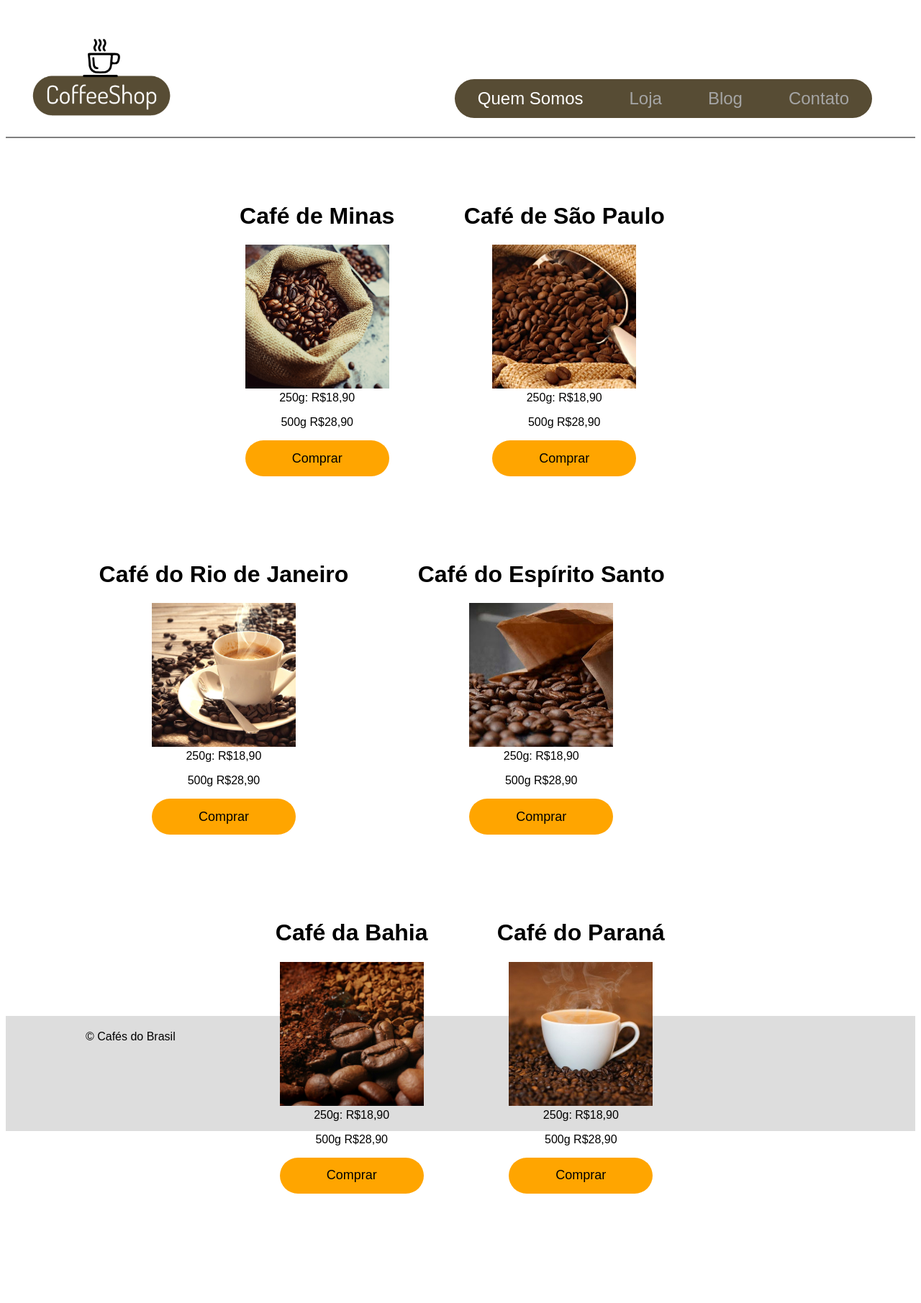
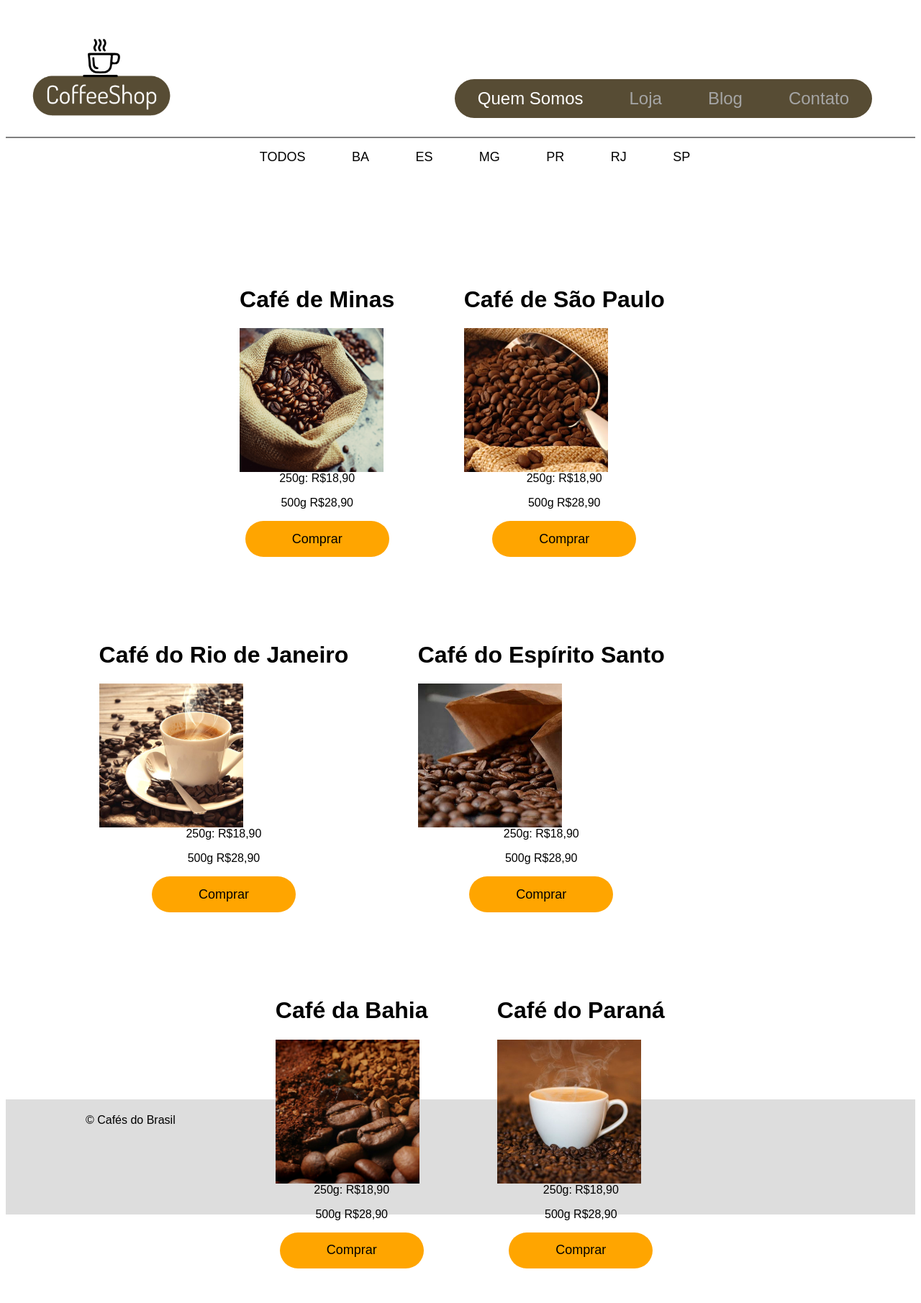
Before and after one commit to menezesmario/recode_pro, a PHP site: page / in a window 1280 px wide. Shown: the whole page at 72% size. Before the commit the page ends 1659 px from the top, so only its background shows below. Run offline with PHP 8.4, Linux system fonts and the light colour scheme.

Commit message:
filtro por categoria em produtos

```diff
--- a/javaScript/lojaUM-javaScript/css/style.css
+++ b/javaScript/lojaUM-javaScript/css/style.css
@@ -58,6 +58,23 @@ float: left;
   height: 2px;
 }
 
+.categorias {
+  height: 100px;
+
+}
+
+.lista-categorias {
+
+  text-align: center;
+  vertical-align: middle;
+}
+
+.categoria {
+  display: inline;
+  padding: 30px;
+  font-size: large;
+
+}
 
 .products-container {
   text-align: center;
@@ -86,6 +103,7 @@ float: left;
   object-fit: cover;
   object-position:
   center;
+  display: block;
 }
 
 .prod-resume {
--- a/javaScript/lojaUM-javaScript/index.html
+++ b/javaScript/lojaUM-javaScript/index.html
@@ -4,6 +4,7 @@
     <meta charset="UTF-8" />
     <meta name="viewport" content="width=device-width, initial-scale=1.0" />
     <title>CoffeeShop</title>
+    <script src="./js/script.js"></script>
     <link rel="stylesheet" href="./css/style.css" />
   </head>
   <body>
@@ -24,12 +25,24 @@
     </div>
     <div class="divisor"></div>
 
+    <div class="categorias">
+    <ul class="lista-categorias">
+      <li onclick="exibir_todos()" class="categoria">TODOS</li>
+      <li onclick="exibir_categoria('ba')" class="categoria">BA</li>
+      <li onclick="exibir_categoria('es')" class="categoria">ES</li>
+      <li onclick="exibir_categoria('mg')" class="categoria">MG</li>
+      <li onclick="exibir_categoria('pr')" class="categoria">PR</li>
+      <li onclick="exibir_categoria('rj')" class="categoria">RJ</li>
+      <li onclick="exibir_categoria('sp')" class="categoria">SP</li>
+    </ul>
+    </div>
+
     <div class="products-container">
       <div class="shop-row">
 
-          <div class="shop-column">
+          <div class="shop-column" id="sp">
           <h1>Café de São Paulo</h1>
-         <img src="./img/cafe-de-sao-paulo.jpg" alt="" /></a>
+         <img src="./img/cafe-de-sao-paulo.jpg" alt="" onclick="destaque(this)"></a>
           <div class="prod-resume">
             250g: R$18,90
             <p>500g R$28,90</p>
@@ -38,9 +51,9 @@
         </div>
 
 
-        <div class="shop-column">
+        <div class="shop-column" id="mg">
           <h1>Café de Minas</h1>
-          <img src="./img/cafe-de-minas.jpg" alt="" />
+          <img src="./img/cafe-de-minas.jpg" alt="" onclick="destaque(this)">
           <div class="prod-resume">
             250g: R$18,90
             <p>500g R$28,90</p>
@@ -49,9 +62,9 @@
         </div>
 
 
-        <div class="shop-column">
+        <div class="shop-column" id="es">
           <h1>Café do Espírito Santo</h1>
-          <img src="./img/cafe-do-espirito-santo.jpg" alt="" />
+          <img src="./img/cafe-do-espirito-santo.jpg" alt="" onclick="destaque(this)">
           <div class="prod-resume">
             250g: R$18,90
             <p>500g R$28,90</p>
@@ -62,9 +75,9 @@
 
       </div>
       <div class="shop-row">
-        <div class="shop-column">
+        <div class="shop-column" id="rj">
           <h1>Café do Rio de Janeiro</h1>
-          <img src="./img/cafe-do-rio-de-janeiro.jpg" alt="" />
+          <img src="./img/cafe-do-rio-de-janeiro.jpg" alt="" onclick="destaque(this)">
           <div class="prod-resume">
             250g: R$18,90
             <p>500g R$28,90</p>
@@ -73,18 +86,18 @@
         </div>
 
 
-        <div class="shop-column">
+        <div class="shop-column" id="pr">
           <h1>Café do Paraná</h1>
-          <img src="./img/cafe-do-parana.jpg" alt="" />
+          <img src="./img/cafe-do-parana.jpg" alt="" onclick="destaque(this)">
           <div class="prod-resume">
             250g: R$18,90
             <p>500g R$28,90</p>
           </div>
           <a href="./cafe-do-parana.html"><button style= cursor: pointer;>Comprar</button></a>
         </div>
-        <div class="shop-column">
+        <div class="shop-column" id="ba">
           <h1>Café da Bahia</h1>
-          <img src="./img/cafe-da-bahia.jpg" alt="" />
+          <img src="./img/cafe-da-bahia.jpg" alt="" onclick="destaque(this)">
           <div class="prod-resume">
             250g: R$18,90
             <p>500g R$28,90</p>
--- /dev/null
+++ b/javaScript/lojaUM-javaScript/js/script.js
@@ -0,0 +1,24 @@
+function exibir_categoria(categoria) {
+  let elementos = document.getElementsByClassName('shop-column');
+  console.log(elementos);
+  for (let i = 0; i < elementos.length; i++) {
+    console.log(elementos[i].id);
+    if (categoria == elementos[i].id) {
+      elementos[i].style = 'display:block';
+    } else {
+      elementos[i].style = 'display:none';
+    }
+  }
+}
+
+let exibir_todos = () => {
+  let elementos = document.getElementsByClassName('shop-column');
+  for (let i = 0; i < elementos.length; i++) {
+    elementos[i].style = 'display: block';
+  }
+};
+
+let destaque = (imagem) => {
+  console.log(imagem);
+  imagem.width = 400;
+};
```
